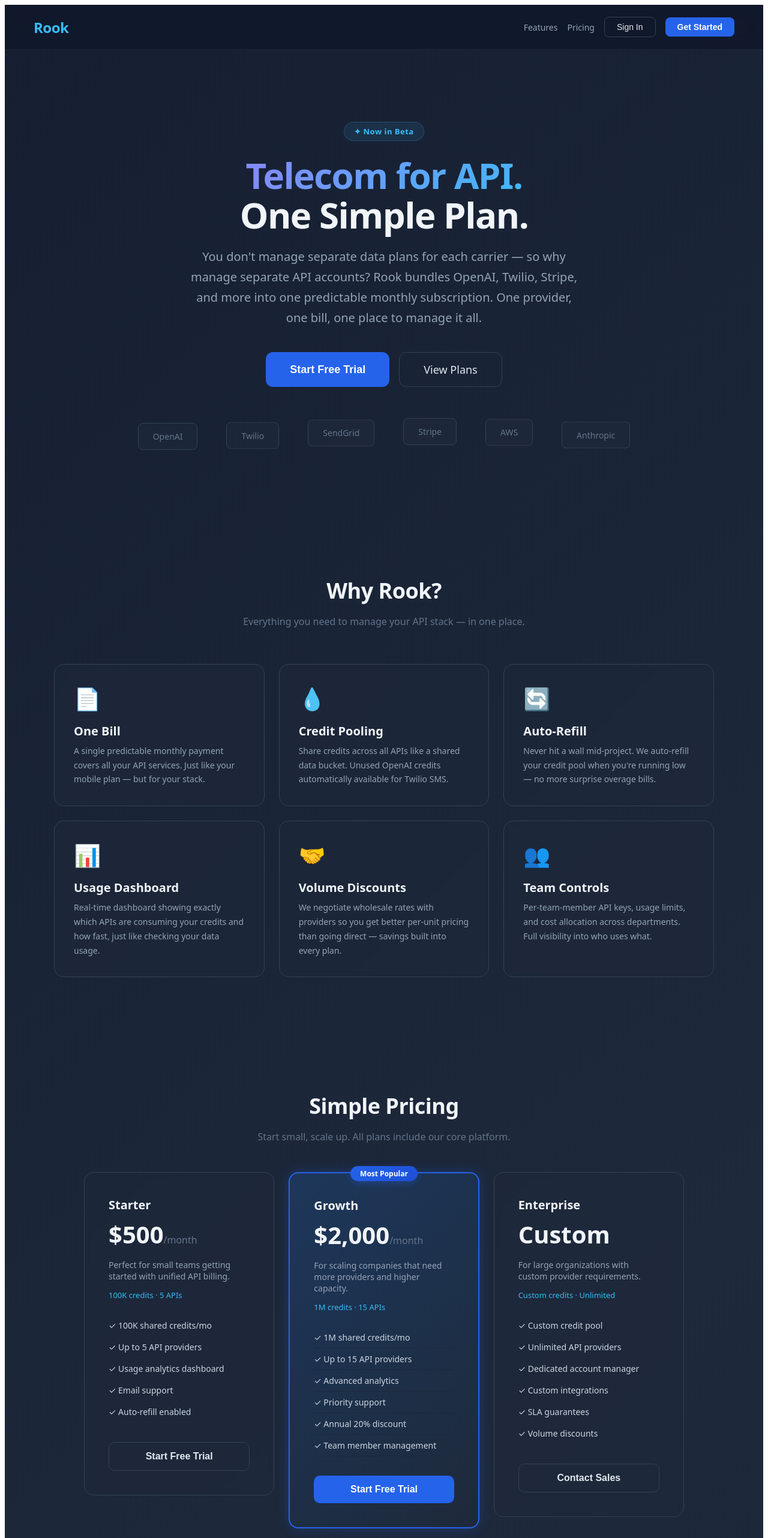
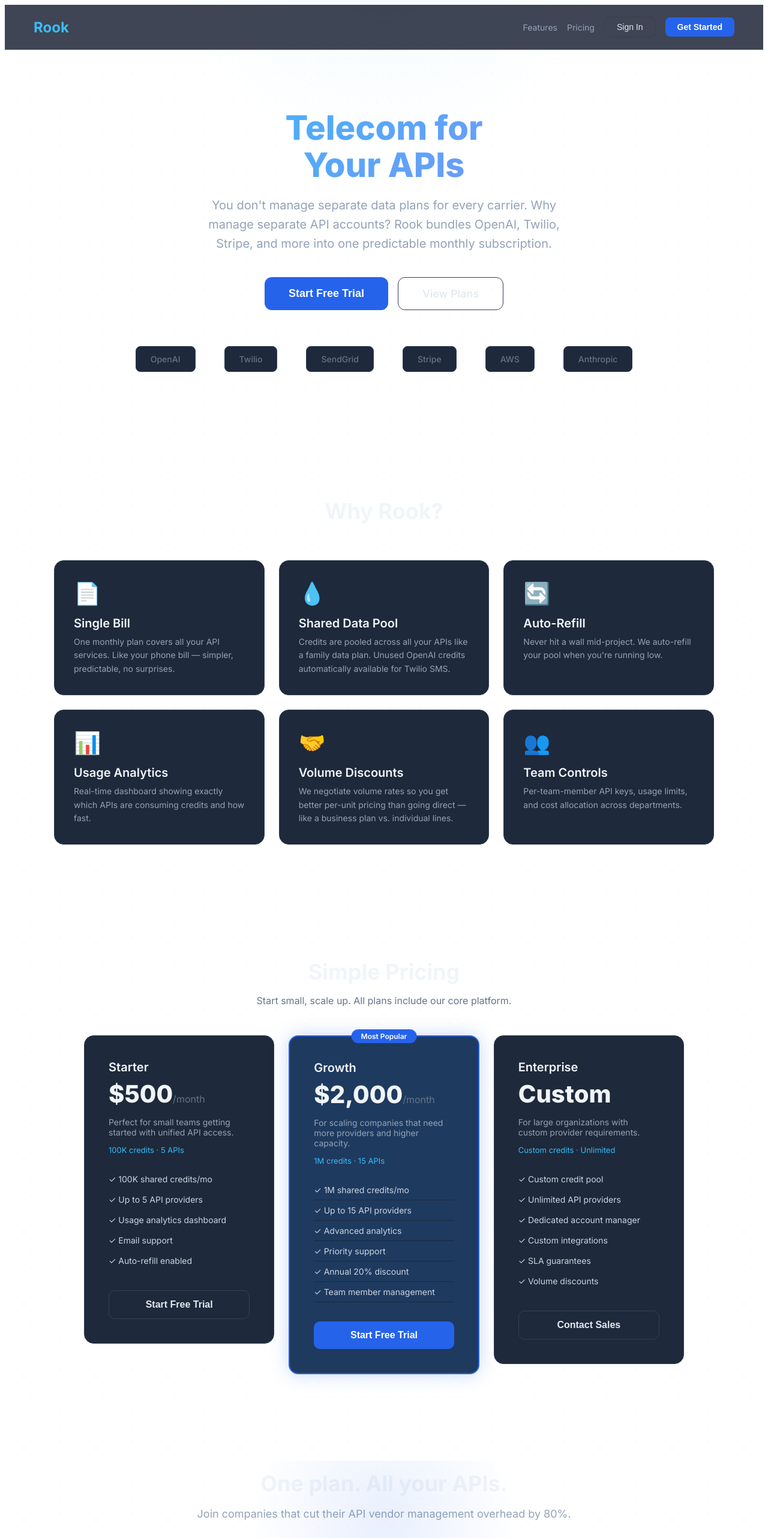
Before and after one commit to parker-svg-web/rook, a React (Vite) app in the folder frontend/: page / in a window 1280 px wide. Shown: the top 2564 px of the page at 60% size. Built offline with nearby package versions, Linux system fonts and the light colour scheme.

Commit message:
refine landing page copy to telecom-for-API narrative

```diff
--- a/frontend/src/pages/LandingPage.tsx
+++ b/frontend/src/pages/LandingPage.tsx
@@ -10,127 +10,109 @@ const styles = `
     from { opacity: 0; transform: translateY(30px); }
     to { opacity: 1; transform: translateY(0); }
   }
-  @keyframes pulseGlow {
-    0%, 100% { box-shadow: 0 0 20px rgba(37, 99, 235, 0.3); }
-    50% { box-shadow: 0 0 40px rgba(37, 99, 235, 0.6); }
-  }
   @keyframes gradientShift {
     0% { background-position: 0% 50%; }
     50% { background-position: 100% 50%; }
     100% { background-position: 0% 50%; }
   }
-  @keyframes float {
-    0%, 100% { transform: translateY(0px); }
-    50% { transform: translateY(-8px); }
-  }
   .hero-section { animation: fadeInUp 0.8s ease-out; }
   .feature-card { transition: all 0.3s ease; }
-  .feature-card:hover { transform: translateY(-4px); box-shadow: 0 20px 40px rgba(0,0,0,0.3); border-color: #475569 !important; }
-  .cta-button { transition: all 0.3s ease; }
-  .cta-button:hover { transform: translateY(-2px); box-shadow: 0 8px 25px rgba(37, 99, 235, 0.4); }
-  .outline-button { transition: all 0.3s ease; }
-  .outline-button:hover { border-color: #38bdf8 !important; color: #38bdf8 !important; }
+  .feature-card:hover { transform: translateY(-2px); box-shadow: 0 8px 30px rgba(37, 99, 235, 0.1); border-color: rgba(56, 189, 248, 0.3) !important; }
+  .cta-btn { transition: all 0.2s ease; }
+  .cta-btn:hover { transform: translateY(-1px); box-shadow: 0 8px 25px rgba(37, 99, 235, 0.4); }
+  .ghost-btn { transition: all 0.2s ease; }
+  .ghost-btn:hover { border-color: #38bdf8 !important; color: #38bdf8 !important; }
   .animated-bg { background: linear-gradient(-45deg, #0f172a, #1e293b, #0f172a, #1a2332); background-size: 400% 400%; animation: gradientShift 15s ease infinite; }
-  .provider-badge { transition: all 0.3s ease; animation: float 3s ease-in-out infinite; }
-  .provider-badge:nth-child(2) { animation-delay: 0.5s; }
-  .provider-badge:nth-child(3) { animation-delay: 1s; }
-  .provider-badge:nth-child(4) { animation-delay: 1.5s; }
-  .provider-badge:nth-child(5) { animation-delay: 2s; }
-  .provider-badge:nth-child(6) { animation-delay: 2.5s; }
-  .provider-badge:hover { transform: translateY(-4px) !important; border-color: #38bdf8 !important; color: #38bdf8 !important; }
+  .dot-pattern { background-image: radial-gradient(rgba(56,189,248,0.07) 1px, transparent 1px); background-size: 24px 24px; }
   .pricing-card { transition: all 0.3s ease; }
-  .pricing-card:hover { transform: translateY(-8px); box-shadow: 0 30px 60px rgba(0,0,0,0.4); }
-  .popular-pricing-card { animation: pulseGlow 3s ease-in-out infinite; transition: all 0.3s ease; }
-  .popular-pricing-card:hover { transform: translateY(-8px); }
-  .gradient-text { background: linear-gradient(135deg, #38bdf8, #818cf8, #38bdf8); background-size: 200% 200%; -webkit-background-clip: text; -webkit-text-fill-color: transparent; background-clip: text; animation: gradientShift 4s ease infinite; }
+  .pricing-card:hover { transform: translateY(-4px); box-shadow: 0 20px 40px rgba(0,0,0,0.3); }
+  .popular-card { transition: all 0.3s ease; box-shadow: 0 0 30px rgba(37, 99, 235, 0.25); }
+  .popular-card:hover { transform: translateY(-4px); box-shadow: 0 0 50px rgba(37, 99, 235, 0.4); }
 `;
 
 export default function LandingPage({ onGetStarted, onSignIn }: LandingPageProps) {
   return (
-    <div style={{ fontFamily: 'system-ui, -apple-system, sans-serif', color: '#f1f5f9', minHeight: '100vh' }} className="animated-bg">
+    <div style={{ fontFamily: 'Inter, system-ui, -apple-system, sans-serif', color: '#f1f5f9', minHeight: '100vh', position: 'relative' }} className="animated-bg dot-pattern">
       <style>{styles}</style>
+      <link href="https://fonts.googleapis.com/css2?family=Inter:wght@400;500;600;700;800&display=swap" rel="stylesheet" />
+
+      {/* Hero radial glow */}
+      <div style={{ position: 'absolute', top: '-20%', left: '50%', transform: 'translateX(-50%)', width: '800px', height: '800px', background: 'radial-gradient(circle, rgba(56,189,248,0.08) 0%, transparent 70%)', pointerEvents: 'none', zIndex: 0 }} />
 
       {/* Navigation */}
       <nav style={{ display: 'flex', justifyContent: 'space-between', alignItems: 'center', padding: '20px 48px', borderBottom: '1px solid rgba(255,255,255,0.06)', backdropFilter: 'blur(12px)', position: 'sticky', top: 0, zIndex: 100, background: 'rgba(15,23,42,0.8)' }}>
         <div style={{ display: 'flex', alignItems: 'center', gap: 8 }}>
-          <span style={{ fontSize: 24, fontWeight: 700, color: '#38bdf8', letterSpacing: '-0.5px' }}>Rook</span>
+          <span style={{ fontSize: 24, fontWeight: 700, color: '#38bdf8' }}>Rook</span>
         </div>
         <div style={{ display: 'flex', gap: 16, alignItems: 'center' }}>
-          <a href="#features" style={{ color: '#94a3b8', textDecoration: 'none', fontSize: 14, transition: 'color 0.2s' }} onMouseEnter={e => (e.target as HTMLElement).style.color = '#e2e8f0'} onMouseLeave={e => (e.target as HTMLElement).style.color = '#94a3b8'}>Features</a>
-          <a href="#pricing" style={{ color: '#94a3b8', textDecoration: 'none', fontSize: 14, transition: 'color 0.2s' }} onMouseEnter={e => (e.target as HTMLElement).style.color = '#e2e8f0'} onMouseLeave={e => (e.target as HTMLElement).style.color = '#94a3b8'}>Pricing</a>
-          <button onClick={onSignIn} style={{ background: 'transparent', border: '1px solid #334155', borderRadius: 8, padding: '8px 20px', color: '#e2e8f0', cursor: 'pointer', fontSize: 14, transition: 'all 0.2s' }} onMouseEnter={e => { (e.target as HTMLElement).style.borderColor = '#38bdf8'; (e.target as HTMLElement).style.color = '#38bdf8'; }} onMouseLeave={e => { (e.target as HTMLElement).style.borderColor = '#334155'; (e.target as HTMLElement).style.color = '#e2e8f0'; }}>Sign In</button>
-          <button onClick={onGetStarted} className="cta-button" style={{ background: '#2563eb', border: 'none', borderRadius: 8, padding: '8px 20px', color: 'white', cursor: 'pointer', fontWeight: 600, fontSize: 14 }}>Get Started</button>
+          <a href="#features" style={{ color: '#94a3b8', textDecoration: 'none', fontSize: 14, transition: 'all 0.2s ease' }} onMouseEnter={e => (e.target as HTMLElement).style.color = '#e2e8f0'} onMouseLeave={e => (e.target as HTMLElement).style.color = '#94a3b8'}>Features</a>
+          <a href="#pricing" style={{ color: '#94a3b8', textDecoration: 'none', fontSize: 14, transition: 'all 0.2s ease' }} onMouseEnter={e => (e.target as HTMLElement).style.color = '#e2e8f0'} onMouseLeave={e => (e.target as HTMLElement).style.color = '#94a3b8'}>Pricing</a>
+          <button onClick={onSignIn} className="ghost-btn" style={{ background: 'transparent', border: '1px solid #334155', borderRadius: 8, padding: '8px 20px', color: '#e2e8f0', cursor: 'pointer', fontSize: 14 }}>Sign In</button>
+          <button onClick={onGetStarted} className="cta-btn" style={{ background: '#2563eb', border: 'none', borderRadius: 8, padding: '8px 20px', color: 'white', cursor: 'pointer', fontWeight: 600, fontSize: 14 }}>Get Started</button>
         </div>
       </nav>
 
       {/* Hero */}
-      <section className="hero-section" style={{ maxWidth: 1000, margin: '0 auto', padding: '120px 48px 100px', textAlign: 'center' }}>
-        <div style={{ display: 'inline-block', padding: '6px 16px', borderRadius: 20, background: 'rgba(56,189,248,0.1)', border: '1px solid rgba(56,189,248,0.2)', color: '#38bdf8', fontSize: 13, fontWeight: 600, marginBottom: 24, letterSpacing: '0.5px' }}>
-          ✦ Now in Beta
-        </div>
-        <h1 style={{ fontSize: 60, fontWeight: 800, lineHeight: 1.1, margin: '0 0 20px 0', letterSpacing: '-1.5px' }}>
-          <span className="gradient-text">Telecom for&nbsp;API.</span><br />
-          <span style={{ color: '#f1f5f9' }}>One Simple Plan.</span>
+      <section className="hero-section" style={{ maxWidth: 1000, margin: '0 auto', padding: '100px 48px', textAlign: 'center', position: 'relative', zIndex: 1 }}>
+        <h1 style={{ fontSize: 56, fontWeight: 800, lineHeight: 1.1, margin: '0 0 20px 0', background: 'linear-gradient(135deg, #38bdf8, #818cf8)', WebkitBackgroundClip: 'text', WebkitTextFillColor: 'transparent' }}>
+          Telecom for<br />Your APIs
         </h1>
-        <p style={{ fontSize: 20, color: '#94a3b8', maxWidth: 650, margin: '0 auto 40px', lineHeight: 1.7 }}>
-          You don't manage separate data plans for each carrier — so why manage separate API accounts?
-          Rook bundles OpenAI, Twilio, Stripe, and more into one predictable monthly subscription. One provider, one bill, one place to manage it all.
+        <p style={{ fontSize: 20, color: '#94a3b8', maxWidth: 650, margin: '0 auto 40px', lineHeight: 1.6 }}>
+          You don't manage separate data plans for every carrier. Why manage separate API accounts? Rook bundles OpenAI, Twilio, Stripe, and more into one predictable monthly subscription.
         </p>
         <div style={{ display: 'flex', gap: 16, justifyContent: 'center' }}>
-          <button onClick={onGetStarted} className="cta-button" style={{ background: '#2563eb', border: 'none', borderRadius: 12, padding: '16px 40px', color: 'white', cursor: 'pointer', fontWeight: 600, fontSize: 18 }}>
+          <button onClick={onGetStarted} className="cta-btn" style={{ background: '#2563eb', border: 'none', borderRadius: 12, padding: '16px 40px', color: 'white', cursor: 'pointer', fontWeight: 600, fontSize: 18 }}>
             Start Free Trial
           </button>
-          <a href="#pricing" className="outline-button" style={{ background: 'transparent', border: '1px solid #334155', borderRadius: 12, padding: '16px 40px', color: '#e2e8f0', cursor: 'pointer', fontWeight: 500, fontSize: 18, textDecoration: 'none', display: 'inline-block', transition: 'all 0.3s ease' }}>
+          <a href="#pricing" className="ghost-btn" style={{ background: 'transparent', border: '1px solid #334155', borderRadius: 12, padding: '16px 40px', color: '#e2e8f0', cursor: 'pointer', fontWeight: 500, fontSize: 18, textDecoration: 'none', display: 'inline-block' }}>
             View Plans
           </a>
         </div>
         <div style={{ marginTop: 60, display: 'flex', justifyContent: 'center', gap: 48, flexWrap: 'wrap' }}>
           {['OpenAI', 'Twilio', 'SendGrid', 'Stripe', 'AWS', 'Anthropic'].map(provider => (
-            <div key={provider} className="provider-badge" style={{ padding: '12px 24px', background: 'rgba(30,41,59,0.8)', borderRadius: 8, border: '1px solid #334155', color: '#64748b', fontSize: 14, fontWeight: 500, cursor: 'default' }}>{provider}</div>
+            <div key={provider} style={{ padding: '12px 24px', background: '#1e293b', borderRadius: 8, border: '1px solid #334155', color: '#64748b', fontSize: 14, fontWeight: 500 }}>{provider}</div>
           ))}
         </div>
       </section>
 
       {/* Features */}
-      <section id="features" style={{ maxWidth: 1100, margin: '0 auto', padding: '80px 48px' }}>
-        <h2 style={{ textAlign: 'center', fontSize: 36, fontWeight: 700, marginBottom: 16, color: '#f1f5f9', letterSpacing: '-0.5px' }}>Why Rook?</h2>
-        <p style={{ textAlign: 'center', color: '#64748b', fontSize: 16, marginBottom: 60, maxWidth: 500, marginLeft: 'auto', marginRight: 'auto' }}>Everything you need to manage your API stack — in one place.</p>
+      <section id="features" style={{ maxWidth: 1100, margin: '0 auto', padding: '80px 48px', position: 'relative', zIndex: 1 }}>
+        <h2 style={{ textAlign: 'center', fontSize: 36, fontWeight: 700, marginBottom: 60, color: '#f1f5f9' }}>Why Rook?</h2>
         <div style={{ display: 'grid', gridTemplateColumns: 'repeat(auto-fit, minmax(300px, 1fr))', gap: 24 }}>
           {[
-            { title: 'One Bill', desc: 'A single predictable monthly payment covers all your API services. Just like your mobile plan — but for your stack.', icon: '📄' },
-            { title: 'Credit Pooling', desc: 'Share credits across all APIs like a shared data bucket. Unused OpenAI credits automatically available for Twilio SMS.', icon: '💧' },
-            { title: 'Auto-Refill', desc: 'Never hit a wall mid-project. We auto-refill your credit pool when you\'re running low — no more surprise overage bills.', icon: '🔄' },
-            { title: 'Usage Dashboard', desc: 'Real-time dashboard showing exactly which APIs are consuming your credits and how fast, just like checking your data usage.', icon: '📊' },
-            { title: 'Volume Discounts', desc: 'We negotiate wholesale rates with providers so you get better per-unit pricing than going direct — savings built into every plan.', icon: '🤝' },
-            { title: 'Team Controls', desc: 'Per-team-member API keys, usage limits, and cost allocation across departments. Full visibility into who uses what.', icon: '👥' },
+            { title: 'Single Bill', desc: 'One monthly plan covers all your API services. Like your phone bill — simpler, predictable, no surprises.', icon: '📄' },
+            { title: 'Shared Data Pool', desc: 'Credits are pooled across all your APIs like a family data plan. Unused OpenAI credits automatically available for Twilio SMS.', icon: '💧' },
+            { title: 'Auto-Refill', desc: 'Never hit a wall mid-project. We auto-refill your pool when you\'re running low.', icon: '🔄' },
+            { title: 'Usage Analytics', desc: 'Real-time dashboard showing exactly which APIs are consuming credits and how fast.', icon: '📊' },
+            { title: 'Volume Discounts', desc: 'We negotiate volume rates so you get better per-unit pricing than going direct — like a business plan vs. individual lines.', icon: '🤝' },
+            { title: 'Team Controls', desc: 'Per-team-member API keys, usage limits, and cost allocation across departments.', icon: '👥' },
           ].map(f => (
-            <div key={f.title} className="feature-card" style={{ background: 'rgba(30,41,59,0.6)', borderRadius: 16, padding: 32, border: '1px solid #334155', backdropFilter: 'blur(4px)' }}>
+            <div key={f.title} className="feature-card" style={{ background: '#1e293b', borderRadius: 16, padding: 32, border: '1px solid #334155' }}>
               <div style={{ fontSize: 36, marginBottom: 16 }}>{f.icon}</div>
               <h3 style={{ fontSize: 20, fontWeight: 600, margin: '0 0 8px', color: '#f1f5f9' }}>{f.title}</h3>
-              <p style={{ color: '#94a3b8', lineHeight: 1.7, margin: 0, fontSize: 14 }}>{f.desc}</p>
+              <p style={{ color: '#94a3b8', lineHeight: 1.6, margin: 0, fontSize: 14 }}>{f.desc}</p>
             </div>
           ))}
         </div>
       </section>
 
       {/* Pricing */}
-      <section id="pricing" style={{ maxWidth: 1000, margin: '0 auto', padding: '80px 48px' }}>
-        <h2 style={{ textAlign: 'center', fontSize: 36, fontWeight: 700, marginBottom: 12, color: '#f1f5f9', letterSpacing: '-0.5px' }}>Simple Pricing</h2>
+      <section id="pricing" style={{ maxWidth: 1000, margin: '0 auto', padding: '80px 48px', position: 'relative', zIndex: 1 }}>
+        <h2 style={{ textAlign: 'center', fontSize: 36, fontWeight: 700, marginBottom: 12, color: '#f1f5f9' }}>Simple Pricing</h2>
         <p style={{ textAlign: 'center', color: '#64748b', marginBottom: 48, fontSize: 16 }}>Start small, scale up. All plans include our core platform.</p>
         <div style={{ display: 'grid', gridTemplateColumns: 'repeat(auto-fit, minmax(300px, 1fr))', gap: 24, alignItems: 'start' }}>
           {[
-            { name: 'Starter', price: '$500', period: '/month', credits: '100K', apis: '5 APIs', desc: 'Perfect for small teams getting started with unified API billing.', features: ['100K shared credits/mo', 'Up to 5 API providers', 'Usage analytics dashboard', 'Email support', 'Auto-refill enabled'], cta: 'Start Free Trial', popular: false },
+            { name: 'Starter', price: '$500', period: '/month', credits: '100K', apis: '5 APIs', desc: 'Perfect for small teams getting started with unified API access.', features: ['100K shared credits/mo', 'Up to 5 API providers', 'Usage analytics dashboard', 'Email support', 'Auto-refill enabled'], cta: 'Start Free Trial', popular: false },
             { name: 'Growth', price: '$2,000', period: '/month', credits: '1M', apis: '15 APIs', desc: 'For scaling companies that need more providers and higher capacity.', features: ['1M shared credits/mo', 'Up to 15 API providers', 'Advanced analytics', 'Priority support', 'Annual 20% discount', 'Team member management'], cta: 'Start Free Trial', popular: true },
             { name: 'Enterprise', price: 'Custom', period: '', credits: 'Custom', apis: 'Unlimited', desc: 'For large organizations with custom provider requirements.', features: ['Custom credit pool', 'Unlimited API providers', 'Dedicated account manager', 'Custom integrations', 'SLA guarantees', 'Volume discounts'], cta: 'Contact Sales', popular: false },
           ].map(tier => (
-            <div key={tier.name} className={tier.popular ? 'popular-pricing-card' : 'pricing-card'} style={{
-              background: tier.popular ? 'linear-gradient(135deg, rgba(30,58,95,0.9), rgba(30,41,59,0.9))' : 'rgba(30,41,59,0.6)',
+            <div key={tier.name} className={tier.popular ? 'popular-card' : 'pricing-card'} style={{
+              background: tier.popular ? '#1e3a5f' : '#1e293b',
               borderRadius: 16, padding: 40,
               border: tier.popular ? '2px solid #2563eb' : '1px solid #334155',
               position: 'relative',
-              backdropFilter: 'blur(4px)',
             }}>
-              {tier.popular && <div style={{ position: 'absolute', top: -12, left: '50%', transform: 'translateX(-50%)', background: 'linear-gradient(135deg, #2563eb, #1d4ed8)', color: 'white', padding: '4px 16px', borderRadius: 20, fontSize: 12, fontWeight: 600, boxShadow: '0 4px 12px rgba(37,99,235,0.3)' }}>Most Popular</div>}
+              {tier.popular && <div style={{ position: 'absolute', top: -12, left: '50%', transform: 'translateX(-50%)', background: '#2563eb', color: 'white', padding: '4px 16px', borderRadius: 20, fontSize: 12, fontWeight: 600 }}>Most Popular</div>}
               <h3 style={{ fontSize: 20, fontWeight: 600, margin: '0 0 8px', color: '#f1f5f9' }}>{tier.name}</h3>
               <div style={{ marginBottom: 8 }}>
                 <span style={{ fontSize: 40, fontWeight: 800, color: '#f1f5f9' }}>{tier.price}</span>
@@ -139,9 +121,9 @@ export default function LandingPage({ onGetStarted, onSignIn }: LandingPageProps
               <p style={{ color: '#94a3b8', fontSize: 14, marginBottom: 8 }}>{tier.desc}</p>
               <p style={{ color: '#38bdf8', fontSize: 13, marginBottom: 24 }}>{tier.credits} credits &middot; {tier.apis}</p>
               <ul style={{ listStyle: 'none', padding: 0, margin: '0 0 32px' }}>
-                {tier.features.map(f => (<li key={f} style={{ padding: '8px 0', color: '#cbd5e1', fontSize: 14, borderBottom: '1px solid rgba(30,41,59,0.8)' }}>✓ {f}</li>))}
+                {tier.features.map(f => (<li key={f} style={{ padding: '8px 0', color: '#cbd5e1', fontSize: 14, borderBottom: '1px solid #1e293b' }}>✓ {f}</li>))}
               </ul>
-              <button onClick={onGetStarted} className="cta-button" style={{
+              <button onClick={onGetStarted} className="cta-btn" style={{
                 width: '100%', padding: '14px', borderRadius: 10,
                 background: tier.popular ? '#2563eb' : 'transparent',
                 border: tier.popular ? 'none' : '1px solid #334155',
@@ -154,16 +136,17 @@ export default function LandingPage({ onGetStarted, onSignIn }: LandingPageProps
       </section>
 
       {/* CTA */}
-      <section style={{ maxWidth: 700, margin: '0 auto', padding: '80px 48px', textAlign: 'center' }}>
-        <h2 style={{ fontSize: 36, fontWeight: 700, margin: '0 0 16px', color: '#f1f5f9', letterSpacing: '-0.5px' }}>Ready to simplify your API billing?</h2>
-        <p style={{ color: '#94a3b8', fontSize: 18, marginBottom: 40, lineHeight: 1.6 }}>Join companies that treat their API stack like a simple phone plan — one provider, one predictable bill.</p>
-        <button onClick={onGetStarted} className="cta-button" style={{ background: 'linear-gradient(135deg, #2563eb, #1d4ed8)', border: 'none', borderRadius: 12, padding: '16px 48px', color: 'white', cursor: 'pointer', fontWeight: 600, fontSize: 18, boxShadow: '0 8px 25px rgba(37,99,235,0.3)' }}>
+      <section style={{ maxWidth: 700, margin: '0 auto', padding: '80px 48px', textAlign: 'center', position: 'relative', zIndex: 1 }}>
+        <div style={{ position: 'absolute', top: '50%', left: '50%', transform: 'translate(-50%, -50%)', width: '600px', height: '200px', background: 'radial-gradient(circle, rgba(37,99,235,0.1) 0%, transparent 70%)', pointerEvents: 'none' }} />
+        <h2 style={{ fontSize: 36, fontWeight: 700, margin: '0 0 16px', color: '#f1f5f9' }}>One plan. All your APIs.</h2>
+        <p style={{ color: '#94a3b8', fontSize: 18, marginBottom: 32 }}>Join companies that cut their API vendor management overhead by 80%.</p>
+        <button onClick={onGetStarted} className="cta-btn" style={{ background: '#2563eb', border: 'none', borderRadius: 12, padding: '16px 48px', color: 'white', cursor: 'pointer', fontWeight: 600, fontSize: 18 }}>
           Get Started Free
         </button>
       </section>
 
       {/* Footer */}
-      <footer style={{ borderTop: '1px solid rgba(255,255,255,0.06)', padding: '32px 48px', textAlign: 'center', color: '#475569', fontSize: 13 }}>
+      <footer style={{ borderTop: '1px solid #1e293b', padding: '32px 48px', textAlign: 'center', color: '#475569', fontSize: 13, position: 'relative', zIndex: 1 }}>
         © 2025 Rook. All rights reserved.
       </footer>
     </div>
--- a/frontend/src/pages/LoginPage.tsx
+++ b/frontend/src/pages/LoginPage.tsx
@@ -49,7 +49,7 @@ export default function LoginPage({ onLogin, onRegister, error }: Props) {
             Rook
           </h1>
           <p style={{ color: '#64748b', marginTop: 8, fontSize: 14 }}>
-            Telecom for API
+            Telecom for your APIs
           </p>
         </div>
 
```
